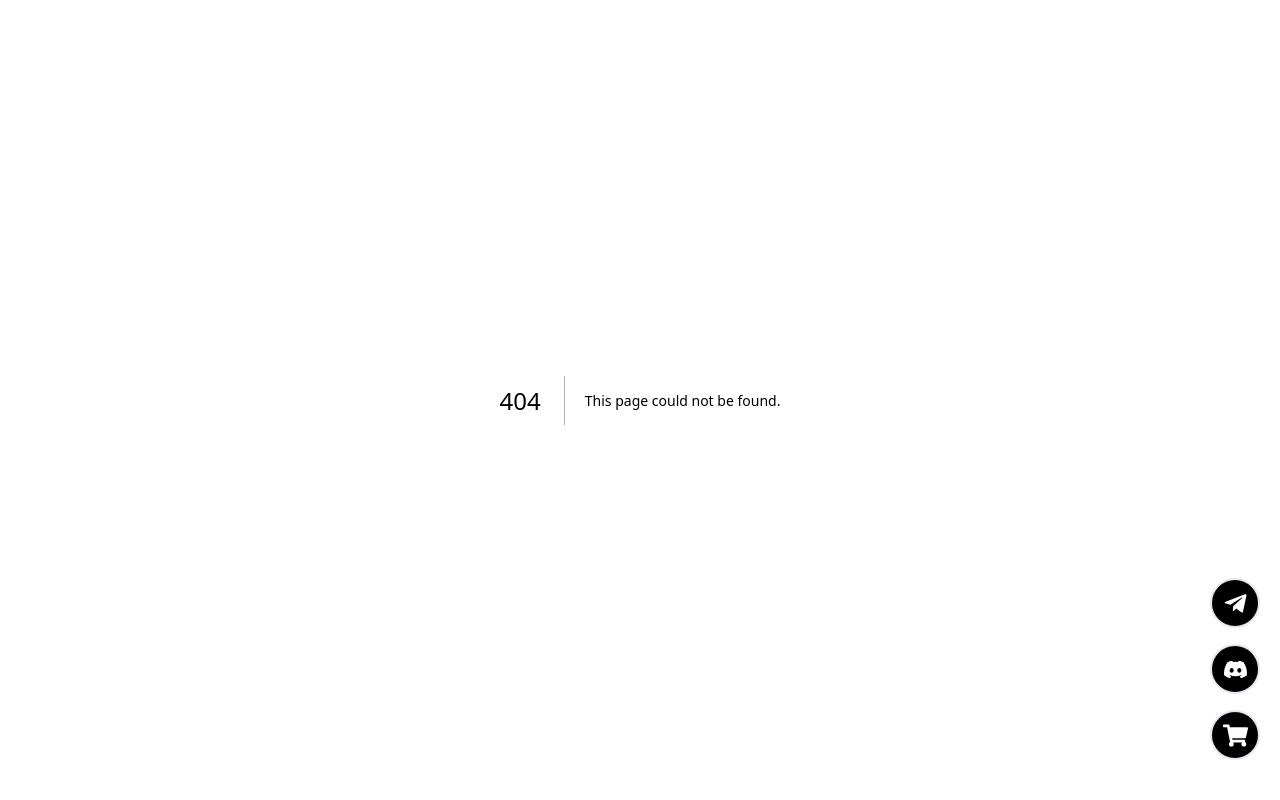
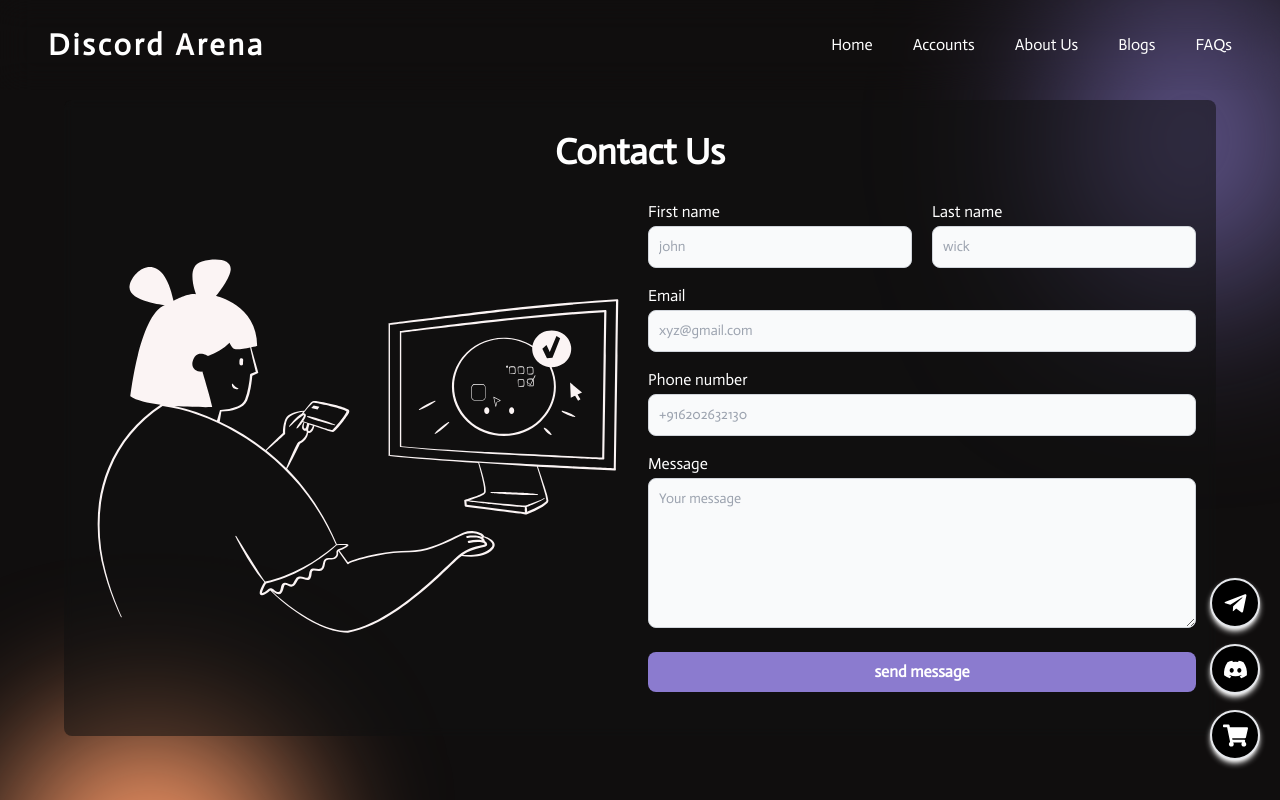
Before and after one commit to enggsatyamraj/CSET301_Assignment, a Next.js app: page /contactus in a window 1280 px wide. Before the commit this address had no page. Shown: the top 800 px of the page. Built offline with nearby package versions, Linux system fonts and the light colour scheme.

Commit message:
made contact us page

```diff
--- /dev/null
+++ b/src/app/contactus/page.jsx
@@ -0,0 +1,120 @@
+import Image from "next/image";
+import React from "react";
+import order_compelte from "../../../public/order-completed.svg";
+import Footer from "@/components/Footer";
+
+const page = () => {
+  return (
+    <div>
+      <noscript>
+        <iframe
+          src="https://www.googletagmanager.com/ns.html?id=GTM-KM5VZD9Z"
+          height="0"
+          width="0"
+          style={{ display: "none", visibility: "hidden" }}
+        ></iframe>
+      </noscript>
+      <div className="bg-normal min-h-[100vh] w-[100vw] overflow-hidden  relative">
+        <div className="radial_one"></div>
+        <div className="radial_three"></div>
+        <div className="max-w-[1152px] py-8 w-[90%] min-h-[50vh] mt-[100px] bg-[#121212] rounded-lg bg-opacity-55 backdrop-blur-sm text-white mx-auto mb-[100px]">
+          <h2 className="md:text-4xl sm:text-3xl text-2xl font-semibold text-center ">
+            Contact Us
+          </h2>
+          <div className="flex flex-col lg:flex-row items-center mt-4 gap-4 px-5">
+            <Image
+              className="flex-[1]"
+              src={order_compelte}
+              alt="buying discord account."
+            />
+            <div className="w-full flex-[1]">
+              <div className="flex items-center mb-4 gap-5">
+                <div className="w-[100%]">
+                  <label
+                    for="first_name"
+                    class="block mb-[2px] text-md font-medium text-white dark:text-white"
+                  >
+                    First name
+                  </label>
+                  <input
+                    type="text"
+                    id="first_name"
+                    class="bg-gray-50 border border-gray-300 text-gray-900 text-sm rounded-lg focus:ring-blue-500 focus:border-blue-500 block w-full p-2.5 dark:bg-gray-700 dark:border-gray-600 dark:placeholder-gray-400 dark:text-white dark:focus:ring-blue-500 dark:focus:border-blue-500"
+                    placeholder="john"
+                    required
+                  />
+                </div>
+                <div className="w-[100%]">
+                  <label
+                    for="last_name"
+                    class="block mb-[2px] text-md font-medium text-white dark:text-white"
+                  >
+                    Last name
+                  </label>
+                  <input
+                    type="text"
+                    id="last_name"
+                    class="bg-gray-50 border border-gray-300 text-gray-900 text-sm rounded-lg focus:ring-blue-500 focus:border-blue-500 block w-full p-2.5 dark:bg-gray-700 dark:border-gray-600 dark:placeholder-gray-400 dark:text-white dark:focus:ring-blue-500 dark:focus:border-blue-500"
+                    placeholder="wick"
+                    required
+                  />
+                </div>
+              </div>
+              <div className="mb-4">
+                <label
+                  for="email"
+                  class="block mb-[2px] text-md font-medium text-white dark:text-white"
+                >
+                  Email
+                </label>
+                <input
+                  type="text"
+                  id="email"
+                  class="bg-gray-50 border border-gray-300 text-gray-900 text-sm rounded-lg focus:ring-blue-500 focus:border-blue-500 block w-full p-2.5 dark:bg-gray-700 dark:border-gray-600 dark:placeholder-gray-400 dark:text-white dark:focus:ring-blue-500 dark:focus:border-blue-500"
+                  placeholder="xyz@gmail.com"
+                  required
+                />
+              </div>
+              <div className="mb-4">
+                <label
+                  for="phone_number"
+                  class="block mb-[2px] text-md font-medium text-white dark:text-white"
+                >
+                  Phone number
+                </label>
+                <input
+                  type="text"
+                  id="phone_number"
+                  class="bg-gray-50 border border-gray-300 text-gray-900 text-sm rounded-lg focus:ring-blue-500 focus:border-blue-500 block w-full p-2.5 dark:bg-gray-700 dark:border-gray-600 dark:placeholder-gray-400 dark:text-white dark:focus:ring-blue-500 dark:focus:border-blue-500"
+                  placeholder="+916202632130"
+                  required
+                />
+              </div>
+              <div>
+                <label
+                  for="first_name"
+                  class="block mb-[2px] text-md font-medium text-white dark:text-white"
+                >
+                  Message
+                </label>
+                <textarea
+                  type="text"
+                  id="first_name"
+                  class="bg-gray-50 border border-gray-300 text-gray-900 text-sm rounded-lg focus:ring-blue-500 focus:border-blue-500 block w-full p-2.5 dark:bg-gray-700 dark:border-gray-600 dark:placeholder-gray-400 dark:text-white dark:focus:ring-blue-500 dark:focus:border-blue-500 min-h-[150px]"
+                  placeholder="Your message"
+                  required
+                />
+              </div>
+              <button className="bg-[#8b7bcf] text-white font-bold py-2 px-2 w-full mt-6 rounded-lg">
+                send message
+              </button>
+            </div>
+          </div>
+        </div>
+        <Footer />
+      </div>
+    </div>
+  );
+};
+
+export default page;
--- a/src/app/globals.css
+++ b/src/app/globals.css
@@ -24,6 +24,17 @@
   right: 150px;
   height: 200px;
   width: 200px;
+  border-radius: 100%;
+  filter: blur(70px);
+}
+
+.radial_three {
+  background-color: #EF9364;
+  position: absolute;
+  bottom: 20px;
+  left: 0px;
+  height: 300px;
+  width: 300px;
   border-radius: 100%;
   filter: blur(70px);
 }
```
Also changed, not shown: public/order-completed.svg (added), 1 other file (tests, documents, lock files or other folders).
